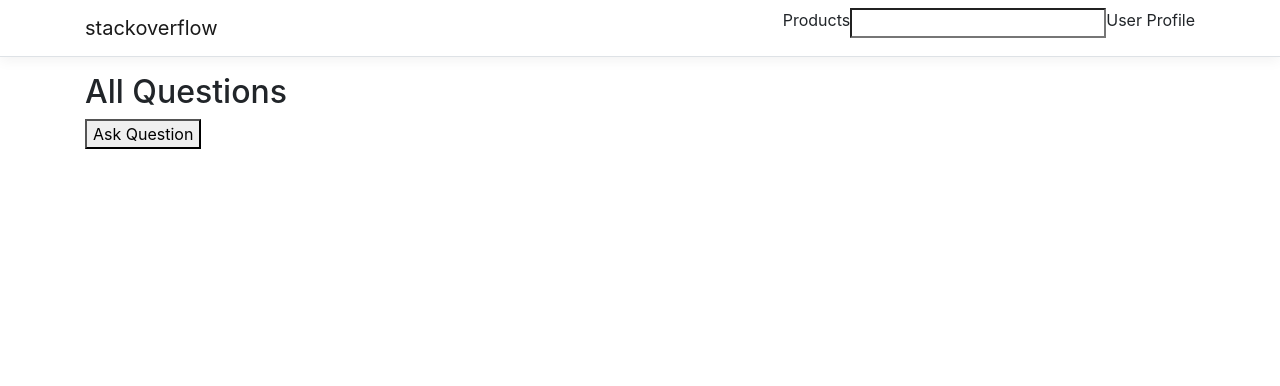
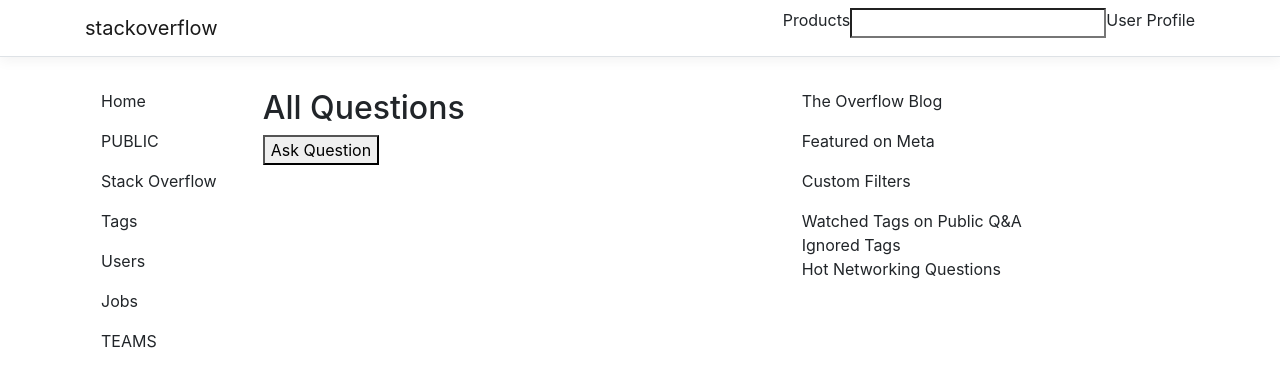
Before and after one commit to natpag/StackOverflowMock, a React (Create React App) app in the folder ClientApp/: page / in a window 1280 px wide. Shown: the top 386 px of the page. Built offline with nearby package versions, Linux system fonts and the light colour scheme.

Commit message:
addedSimpleCssforHome

```diff
--- a/ClientApp/src/App.jsx
+++ b/ClientApp/src/App.jsx
@@ -1,7 +1,7 @@
 import React, { Component } from 'react'
 import { Route, Switch } from 'react-router'
 import { Layout } from './components/Layout'
-import { Home } from './pages/Home'
+import Home from './pages/Home'
 import HelloWorld from './pages/_template/HelloWorld'
 import HeyWorld from './pages/_template/HeyWorld'
 import NotFound from './pages/NotFound'
--- a/ClientApp/src/custom.scss
+++ b/ClientApp/src/custom.scss
@@ -12,3 +12,22 @@
   background-color: #1b6ec2;
   border-color: #1861ac;
 }
+
+.homePage {
+  display: grid;
+  grid-template-rows: 10rem 10rem 10rem 10rem;
+  grid-template-columns: 15% 25% 25% 25%;
+  padding: 1rem;
+}
+
+.leftSidebar {
+  grid-row-start: 1;
+  grid-column-start: 1;
+  grid-column-end: 2;
+}
+
+.allQuestions {
+  grid-row-start: 1;
+  grid-column-start: 2;
+  grid-column-end: 4;
+}
--- a/ClientApp/src/pages/Home.jsx
+++ b/ClientApp/src/pages/Home.jsx
@@ -1,10 +1,39 @@
 import React from 'react'
 
-export function Home() {
+const Home = () => {
   return (
-    <div>
-      <h2>All Questions</h2>
-      <button>Ask Question</button>
-    </div>
+    <section className="homePage">
+      <section className="leftSidebar">
+        <p>Home</p>
+        <p>PUBLIC</p>
+        <p>Stack Overflow</p>
+        <section>
+          <p>Tags</p>
+          <p>Users</p>
+          <p>Jobs</p>
+        </section>
+        <p>TEAMS</p>
+      </section>
+
+      <section className="allQuestions">
+        <h2>All Questions</h2>
+        <button>Ask Question</button>
+      </section>
+
+      <section className="rightSection">
+        <section className="overflowBlog">
+          <p>The Overflow Blog</p>
+          <p>Featured on Meta</p>
+        </section>
+        <section>
+          <p>Custom Filters</p>
+        </section>
+        <section>Watched Tags on Public Q&A</section>
+        <section>Ignored Tags</section>
+        <section>Hot Networking Questions</section>
+      </section>
+    </section>
   )
 }
+
+export default Home
```
